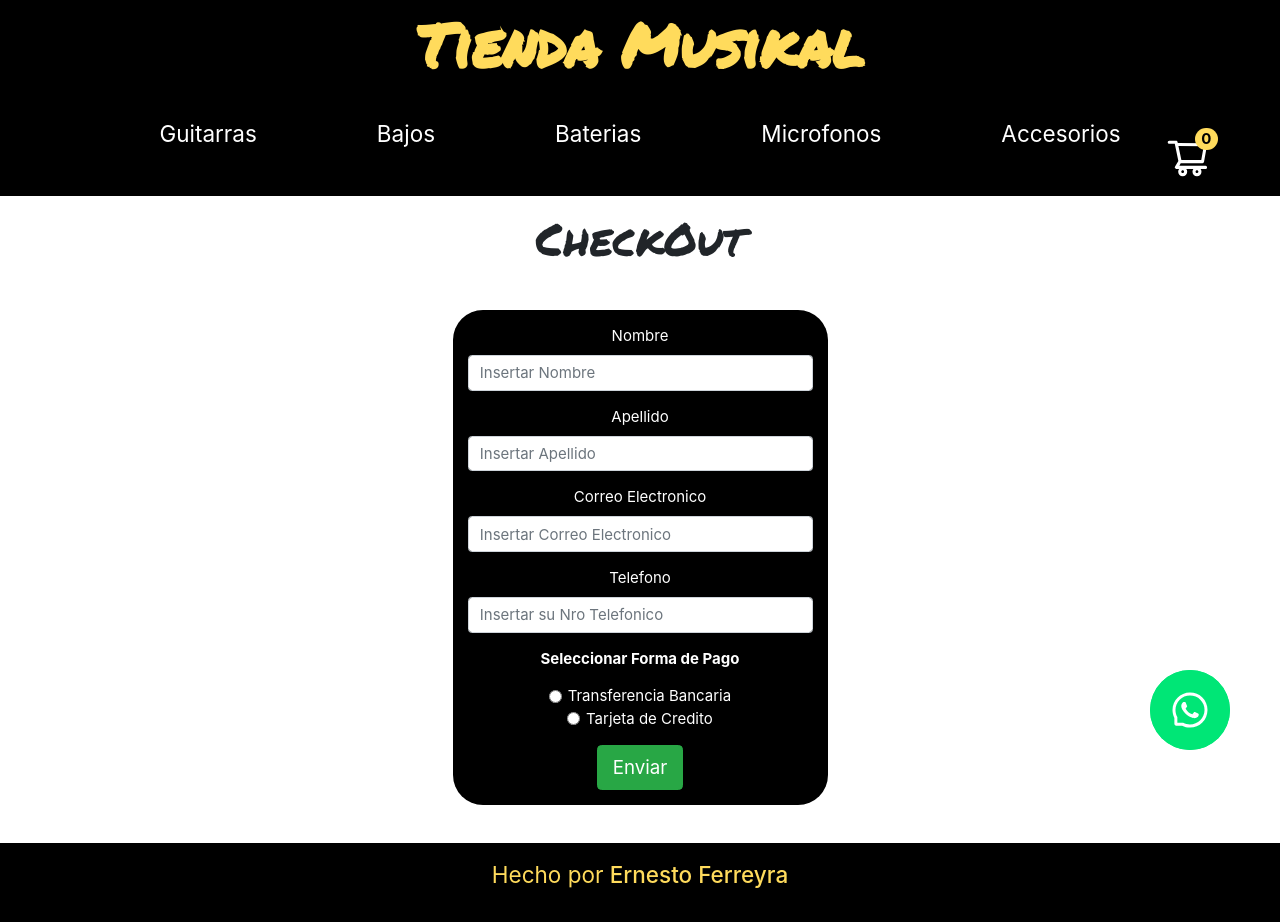
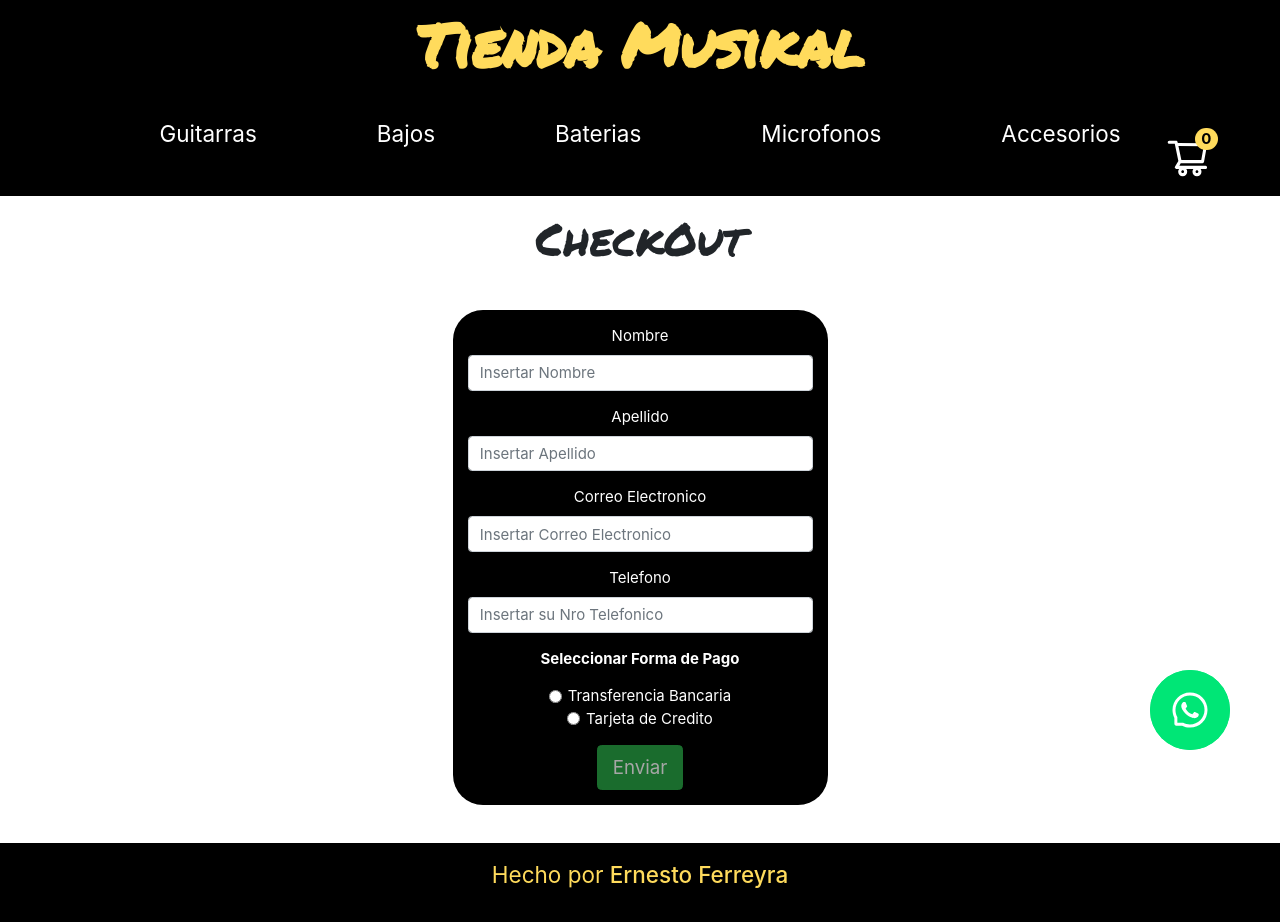
Before and after one commit to Ernesferre/tienda-ecommerce, a React (Create React App) app: page /Checkout in a window 1280 px wide. Built offline with nearby package versions, Linux system fonts and the light colour scheme; a web font is replaced by a local one.

Commit message:
agregando nuevo comando para Deployment

```diff
--- a/package.json
+++ b/package.json
@@ -14,6 +14,7 @@
     "axios": "^0.21.0",
     "boostrap": "^2.0.0",
     "bootstrap": "^4.5.3",
+    "date-fns": "^2.16.1",
     "firebase": "^8.2.2",
     "react": "^17.0.1",
     "react-bootstrap": "^1.4.0",
--- a/src/components/Checkout/index.jsx
+++ b/src/components/Checkout/index.jsx
@@ -13,7 +13,7 @@ const Checkout = () => {
         nombre: '',
         apellido:'',
         email:'',
-        tel:'',
+        telefono:'',
 
     })
     const [idCompra, setIdCompra]= useState('');
@@ -141,6 +141,7 @@ const Checkout = () => {
 
                                    <input
                                     type="submit"
+                                    disabled={[formData.nombre, formData.apellido, formData.email, formData.telefono].includes('')}
                                     className="btn btn-success btn-lg mt-3"
                                     value="Enviar"
                                     id="enviar"
```
Also changed, not shown: 2 other files (tests, documents, lock files or other folders).
